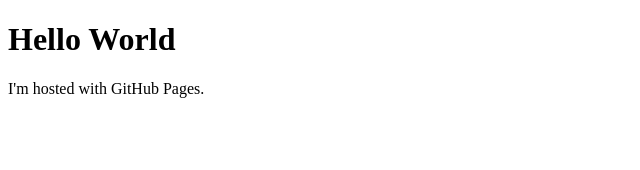
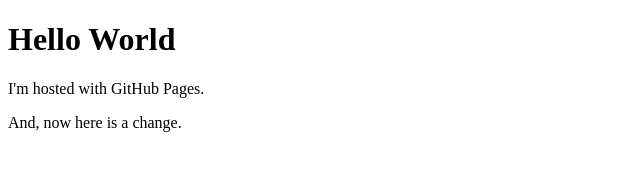
Before and after one commit to johnfrankosky/johnfrankosky.github.io, a plain HTML site: page index.html in a window 1280 px wide. Shown: the whole page, without its empty margins (0-640 px from the left). Drawn offline with Linux system fonts and the light colour scheme.

Commit message:
Update index.html

```diff
--- a/index.html
+++ b/index.html
@@ -3,5 +3,6 @@
 <body>
 <h1>Hello World</h1>
 <p>I'm hosted with GitHub Pages.</p>
+<p>And, now here is a change.</p>
 </body>
 </html>
```
